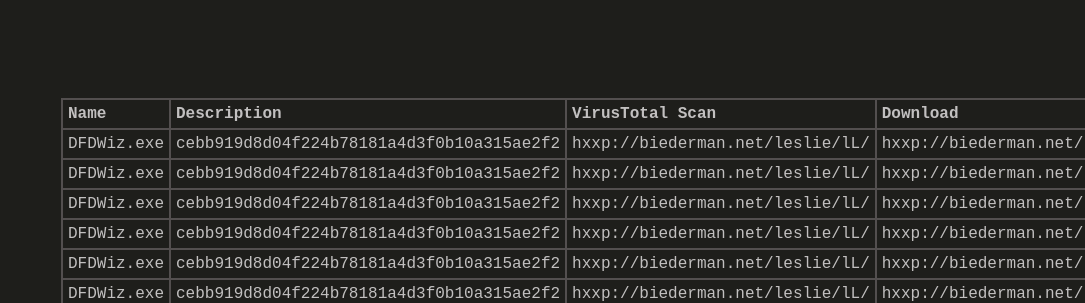
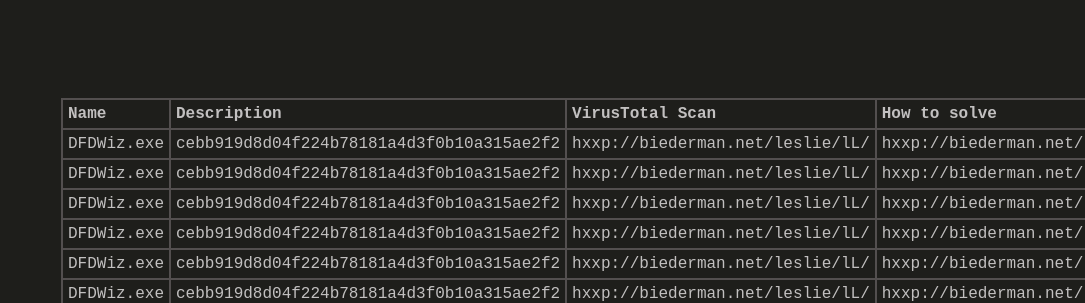
Before and after one commit to num1r0/num1r0.github.io, a Jekyll site: the page built from crackme-challenges.html, in a window 1280 px wide. Shown: the part 197-500 px from the top of the page, without its empty margins (195-1280 px from the left). Built offline with Jekyll 4.4.1, drawn with Linux system fonts in a browser that asks for light colours.

Commit message:
styled table

```diff
--- a/_layouts/crackme.html
+++ b/_layouts/crackme.html
@@ -6,10 +6,10 @@
     <table class="crackme-challenges">
         <thead>
             <tr>
-                <th>Name</th>
-                <th>Description</th>
-                <th>VirusTotal Scan</th>
-                <th>Download</th>
+                <th width="20%">Name</th>
+                <th width="50%">Description</th>
+                <th width="20%">VirusTotal Scan</th>
+                <th width="10%">How to solve</th>
             </tr>
         </thead>
         <tbody>
```
